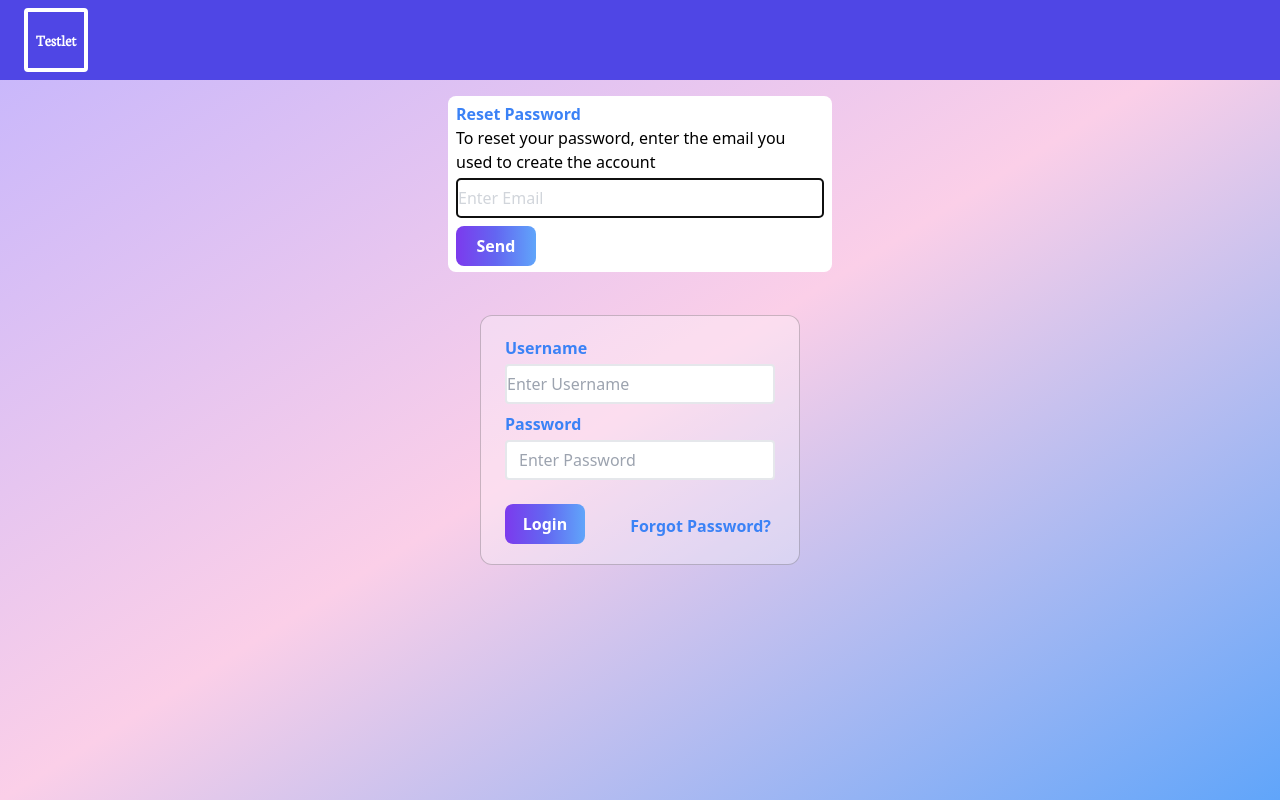
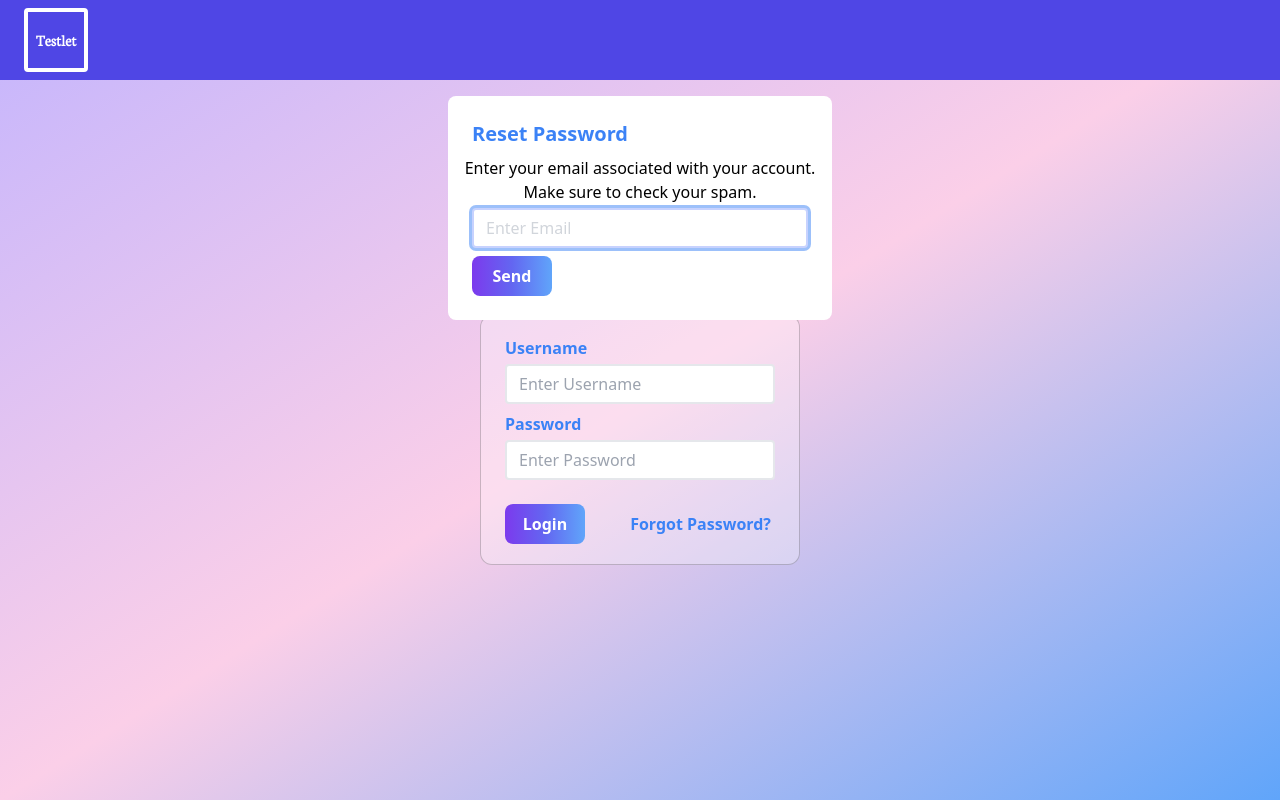
Before and after one commit to 5vedish/Quizlet-Clone, a Next.js app: page /login in a window 1280 px wide. Both pictures are taken after a click on the button "Forgot Password?". Built offline with nearby package versions, Linux system fonts and the light colour scheme.

Commit message:
undid change that removed logo

```diff
--- a/components/logincontainer.tsx
+++ b/components/logincontainer.tsx
@@ -3,7 +3,6 @@ import NavbarContainer from './navbar'
 // import PasswordRetrevial from './password_retrieval'
 import { Fragment, useState } from 'react'
 import { Dialog, Transition } from '@headlessui/react'
-
 
 export default function LogInContainer({
   children,
@@ -13,16 +12,29 @@ export default function LogInContainer({
   let [isOpen, setIsOpen] = useState(false)
   return (
     <div className="flex flex-col text-blue-500 bg-white bg-opacity-30 w-80 h-68 m-auto border-black border border-opacity-20 rounded-xl font-semibold">
-      <Dialog open={isOpen} onClose={() => setIsOpen(false)}>
-          <Dialog.Overlay className="fixed inset-0 flex items-center w-96 h-44 justify-center bg-white rounded-lg mt-24 mx-auto">
-            <div className="bg-white rounded max-w-sm mx-auto px-2">
-              <Dialog.Title className="font-bold text-blue-500">Reset Password</Dialog.Title>
-              <p>
-                To reset your password, enter the email you used to create the account
+      <Transition show={isOpen} as={Fragment}>
+        <Dialog onClose={() => setIsOpen(false)}>
+          <Transition.Child
+            as={Fragment}
+            enter="transform ease-out duration-200 origin-top"
+            enterFrom="opacity-0 scale-0"
+            enterTo="opacity-100 scale-300"
+            leave="transform ease-in duration-100 -translate-y-96 origin-bottom"
+            leaveFrom="opacity-100 scale-100"
+            leaveTo="opacity-0 scale-0"
+          >
+            <Dialog.Overlay className="fixed inset-0 flex items-center w-96 h-56 justify-center bg-white rounded-lg mx-auto max-w-sm px-2 mt-24">
+              <div>
+                <Dialog.Title className="font-semibold text-blue-500 mb-2 ml-4 text-xl mt-4">
+                  Reset Password
+                </Dialog.Title>
+                <p className="text-center">
+                  Enter your email associated with your account. Make sure to
+                  check your spam.
                 </p>
                 <form className="flex mt-1">
                   <input
-                  className="bg-white border-2 text-black placeholder-gray-400 focus:placeholder-gray-300 border-gray h-10 rounded flex-1"
+                    className="px-3 bg-white border-2 text-black placeholder-gray-400 focus:placeholder-gray-300 border-gray h-10 rounded flex-auto ml-4 mr-4 focus:outline-none focus:ring focus:border-indigo-200"
                     placeholder="Enter Email"
                   ></input>
                 </form>
@@ -30,15 +42,20 @@ export default function LogInContainer({
                   onClick={() => setIsOpen(false)}
                   className="font-semibold text-align-center w-20 h-10 text-white
                     rounded-lg bg-gradient-to-r from-purple-600 via-indigo-500 to-blue-400
-                hover:from-purple-400 hover:via-indigo-400 hover:to-blue-300 mt-2">Send</button>
+                    hover:from-purple-400 hover:via-indigo-400 hover:to-blue-300 mt-2 ml-4 mb-4"
+                >
+                  Send
+                </button>
               </div>
             </Dialog.Overlay>
+          </Transition.Child>
         </Dialog>
+      </Transition>
       <label className="mx-6 mt-5 font-semibold">
         Username
         <form className="flex mt-1">
           <input
-            className="bg-white border-2 text-black placeholder-gray-400 focus:placeholder-gray-300 border-gray h-10 rounded flex-1"
+            className="px-3 bg-white border-2 text-black placeholder-gray-400 focus:placeholder-gray-300 border-gray h-10 rounded flex-1 focus:outline-none focus:ring focus:border-indigo-200"
             placeholder="Enter Username"
           ></input>
         </form>
@@ -47,7 +64,7 @@ export default function LogInContainer({
         Password
         <form className="flex mt-1">
           <input
-            className="bg-white border-2 text-black placeholder-gray-400 focus:placeholder-gray-300 border-gray h-10 rounded flex-1 px-3"
+            className="px-3 bg-white border-2 text-black placeholder-gray-400 focus:placeholder-gray-300 border-gray h-10 rounded flex-1 focus:outline-none focus:ring focus:border-indigo-200"
             placeholder="Enter Password"
           ></input>
         </form>
@@ -56,10 +73,12 @@ export default function LogInContainer({
         <button className="ml-6 font-semibold text-align-center w-20 h-10 text-white rounded-lg bg-gradient-to-r from-purple-600 via-indigo-500 to-blue-400 hover:from-purple-400 hover:via-indigo-400 hover:to-blue-300">
           Login
         </button>
-        <button className="pt-1 font-semibold" onClick={() => setIsOpen(true)}>
+        <button
+          className="pt-1 -mt-1 font-semibold"
+          onClick={() => setIsOpen(true)}
+        >
           {/* <Link href="/about">Forgot password?</Link> */}
           Forgot Password?
-
         </button>
       </div>
     </div>
--- a/pages/login.tsx
+++ b/pages/login.tsx
@@ -1,5 +1,7 @@
 import NavbarContainer from '@components/navbar'
 import LogInContainer from '@components/logincontainer'
+import { Dialog, Transition } from '@headlessui/react'
+import { Fragment, useState } from 'react'
 
 export default function LogIn() {
   return (
```
Lines whose indentation alone changed are shown as unchanged.
